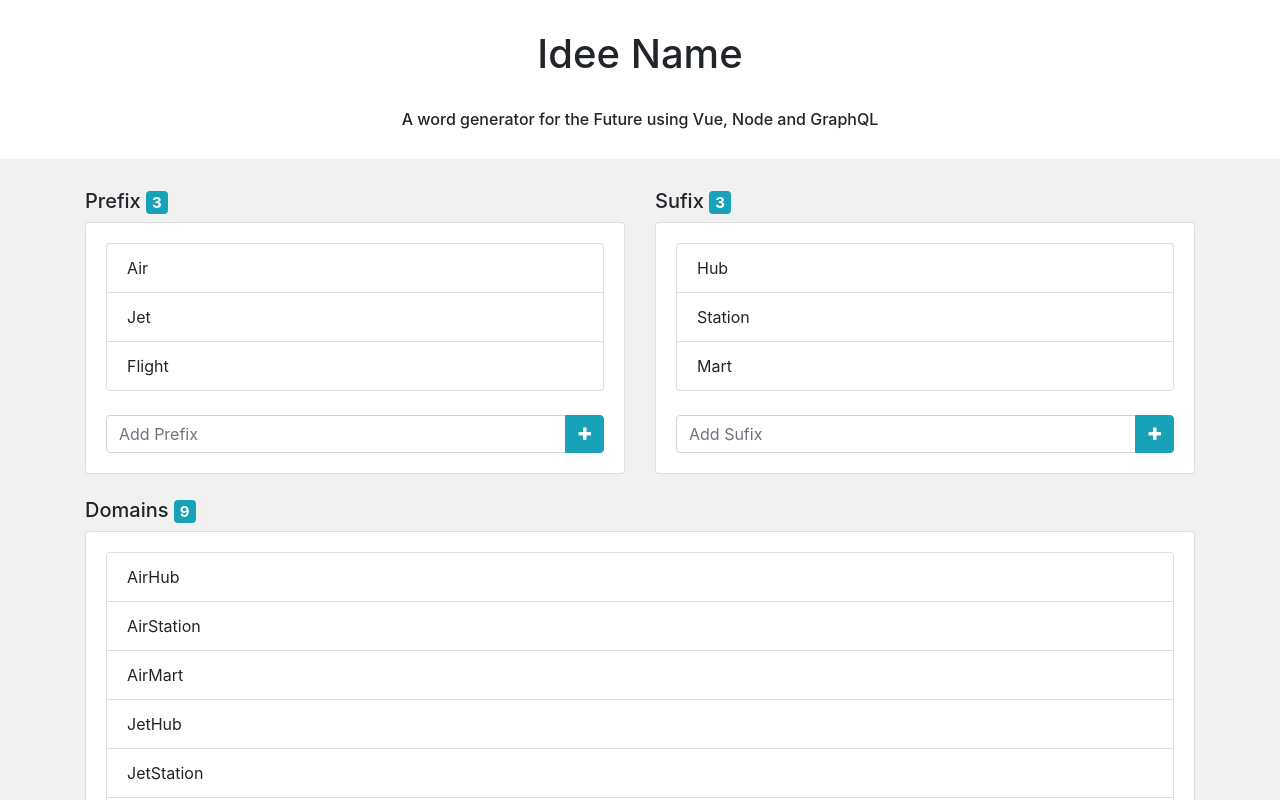
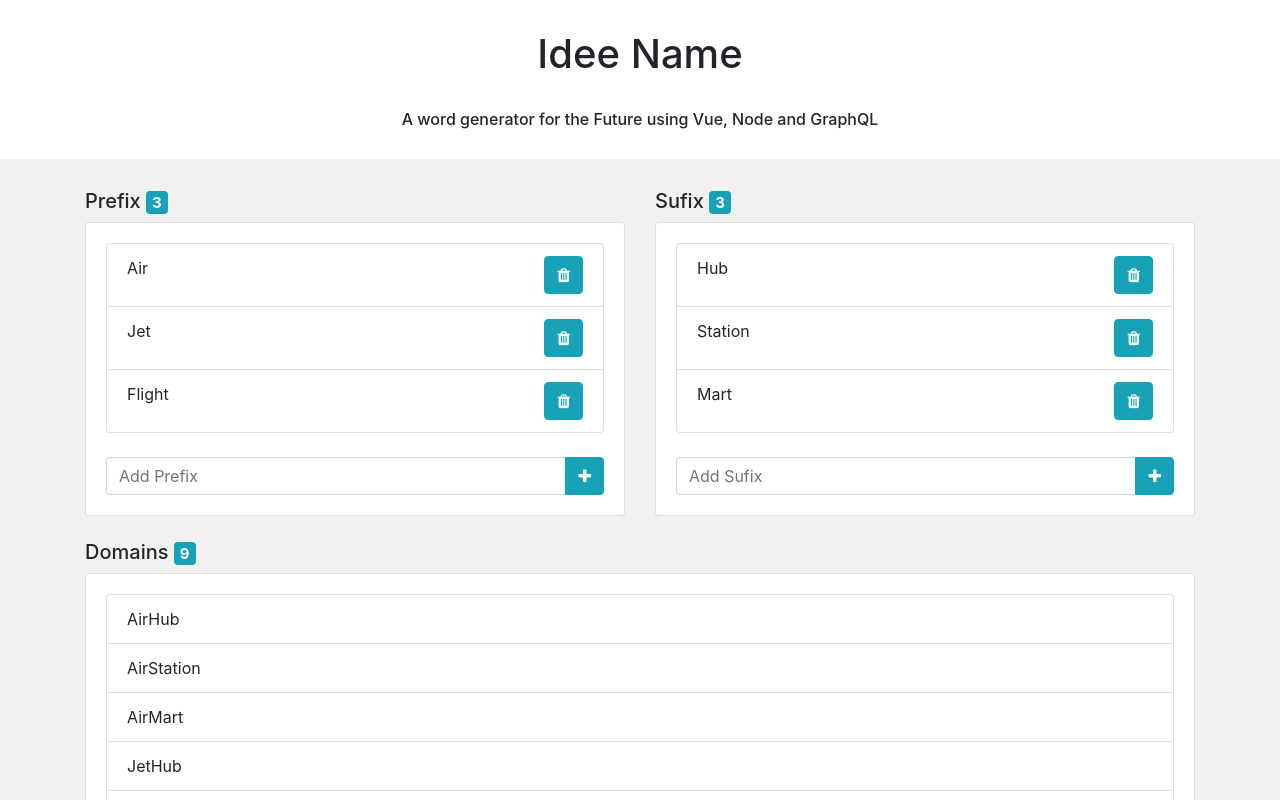
Before and after one commit to marcionitao/idee-names, a Vue app: page / in a window 1280 px wide. Shown: the top 800 px of the page. Built offline with nearby package versions, Linux system fonts and the light colour scheme.

Commit message:
add delete, create and generate methods

```diff
--- a/src/App.vue
+++ b/src/App.vue
@@ -17,15 +17,23 @@
                 <!--List Prefix-->
                 <ul class="list-group">
                   <li class="list-group-item" v-for="prefix in prefixes" v-bind:key="prefix">
-                    {{ prefix }}
+                     <!--Define prefix title and delete icon-->
+                    <div class="row">
+                      <div class="col-md">
+                        {{ prefix }}
+                      </div>
+                      <div class="col-md text-right">
+                        <button class="btn btn-info" v-on:click="deletePrefix(prefix)"><span class="fa fa-trash"></span></button>
+                      </div>
+                    </div>
                   </li>
                 </ul>
                 <br>
                 <!--input form to Prefix-->
                 <div class="input-group">
-                  <input class="form-control" type="text" placeholder="Add Prefix">
+                  <input class="form-control" v-model="prefix" v-on:keyup.enter="addPrefix(prefix)" type="text" placeholder="Add Prefix">
                   <div class="input-group-append">
-                    <button class="btn btn-info" @click="addPrefix()"><span class="fa fa-plus"></span></button>
+                    <button class="btn btn-info" @click="addPrefix(prefix)"><span class="fa fa-plus"></span></button>
                   </div>
                 </div>
 
@@ -40,15 +48,23 @@
                 <!--List Sufix-->
                 <ul class="list-group">
                   <li class="list-group-item" v-for="sufix in sufixes" v-bind:key="sufix">
-                    {{ sufix }}
+                    <!--Define sufix Title and delete icon-->
+                    <div class="row">
+                      <div class="col-md">
+                        {{ sufix }}
+                      </div>
+                      <div class="col-md text-right">
+                        <button class="btn btn-info" v-on:click="deleteSufix(sufix)"><span class="fa fa-trash"></span></button>
+                      </div>
+                    </div>
                   </li>
                 </ul>
                 <br>
                 <!--input form to Prefix-->
                 <div class="input-group">
-                  <input class="form-control" type="text" placeholder="Add Sufix">
+                  <input class="form-control" v-model="sufix" v-on:keyup.enter="addSufix(sufix)" type="text" placeholder="Add Sufix">
                   <div class="input-group-append">
-                    <button class="btn btn-info" @click="addSufix()"><span class="fa fa-plus"></span></button>
+                    <button class="btn btn-info" @click="addSufix(sufix)"><span class="fa fa-plus"></span></button>
                   </div>
                 </div>
 
@@ -84,18 +100,40 @@
   name: 'app',
   data() {
     return {
+      prefix: '',
+      sufix: '',
       prefixes: ['Air', 'Jet', 'Flight'],
       sufixes: ['Hub', 'Station', 'Mart'],
       domains: ['AirHub', 'AirStation', 'AirMart', 'JetHub', 'JetStation', 'JetMart', 'FlightHub', 'FlightStation', 'FlightMart'],
     };
   },
   methods: {
-    addPrefix(prefix: string) {
+    addPrefix(prefix: any) {
       this.prefixes.push(prefix);
+      this.prefix = '';
+      this.generate();
     },
-    addSufix(sufix: string) {
-      this.prefixes.push(sufix);
+    deletePrefix(prefix: any) {
+      this.prefixes.splice(this.prefixes.indexOf(prefix),1);
+      this.generate();
     },
+    addSufix(sufix: any) {
+      this.sufixes.push(sufix);
+      this.sufix = '';
+      this.generate();
+    },
+    deleteSufix(sufix: any) {
+      this.sufixes.splice(this.sufixes.indexOf(sufix),1);
+      this.generate();
+    },
+    generate() {
+      this.domains = [];
+      for (const prefix of this.prefixes) {
+        for (const sufix of this.sufixes) {
+          this.domains.push(prefix+sufix);
+        }
+      }
+    }
   },
 });
 </script>
```
